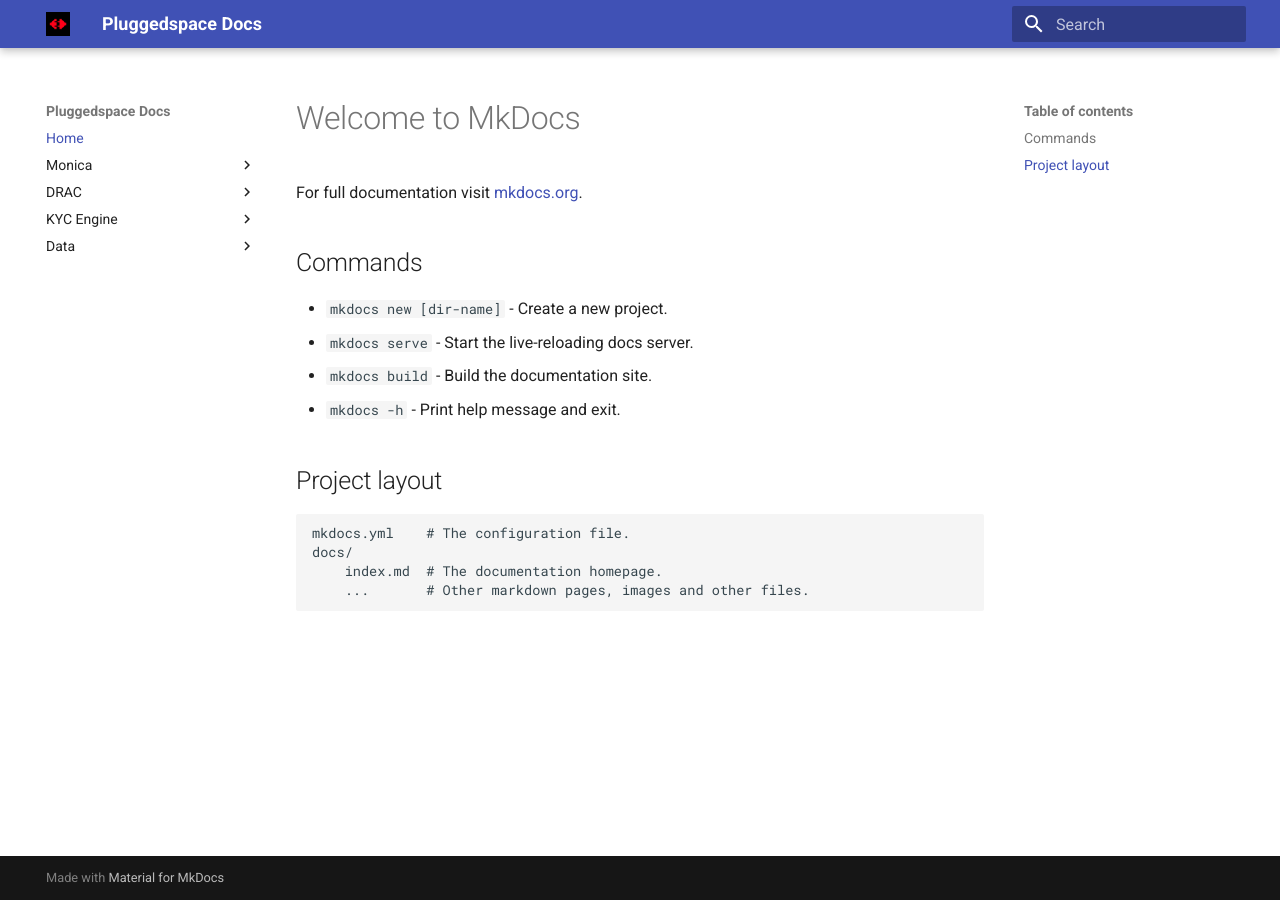
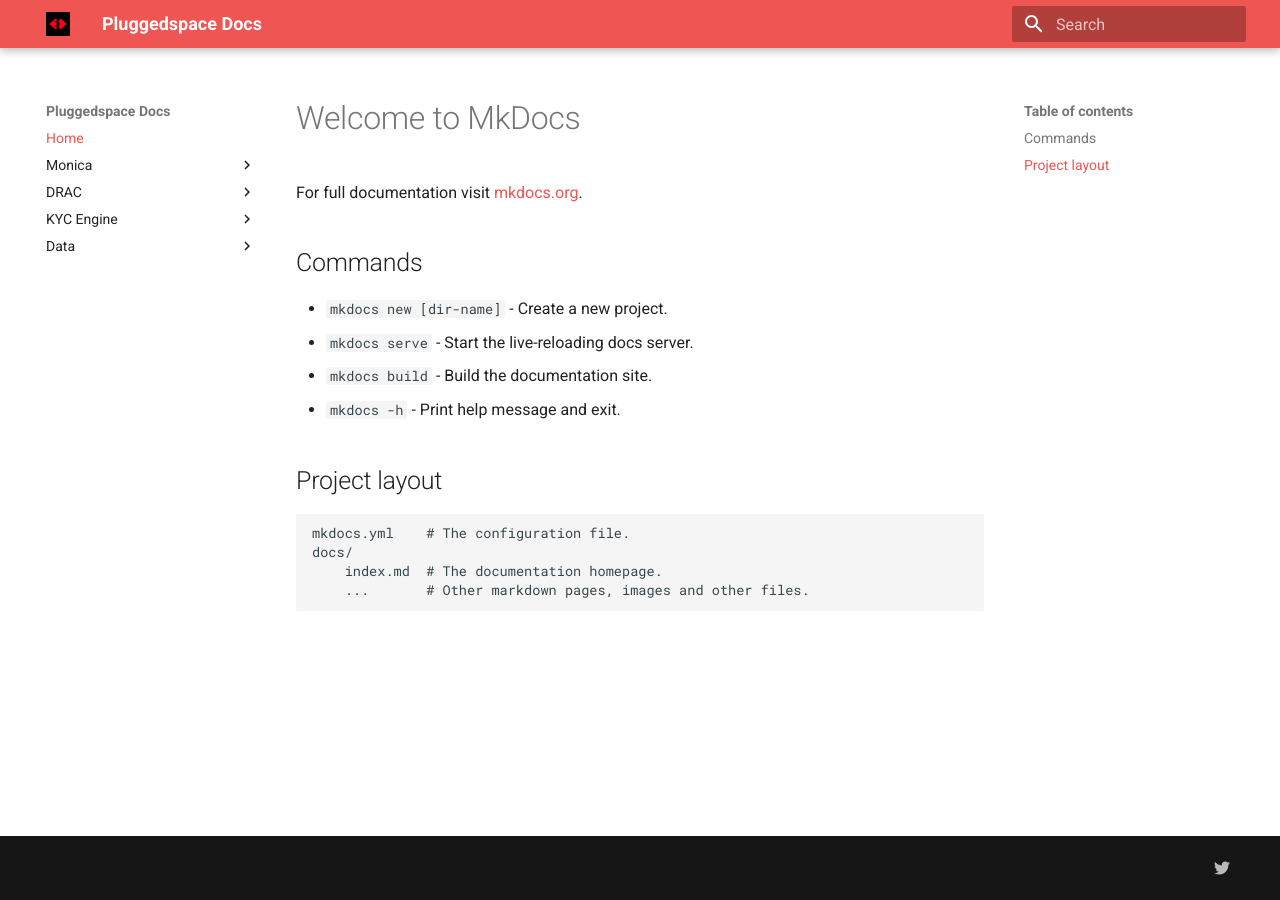
Before and after one commit to pluggedspace/pluggedspace-docs, an MkDocs documentation site: the page built from docs/index.md, in a window 1280 px wide. Built offline with MkDocs 1.6.1 and Material for MkDocs 9.7.7, drawn with Linux system fonts in a browser that asks for light colours.

Commit message:
Update mkdocs.yml

```diff
--- a/mkdocs.yml
+++ b/mkdocs.yml
@@ -1,10 +1,25 @@
 site_name: Pluggedspace Docs
 theme:
   name: material
-  theme:
-  name: material
   logo: images/Pluggedspace.png
   favicon: images/Pluggedspace.png
+  palette:
+    - scheme: default
+      primary: red
+      accent: blue
+
+  font:
+    text: Roboto
+    code: Roboto Mono
+
+plugins:
+  - search
+
+extra:
+  social:
+    - icon: fontawesome/brands/twitter
+      link: https://twitter.com/pluggedspace
+  generator: false
 
 
 nav:
```
